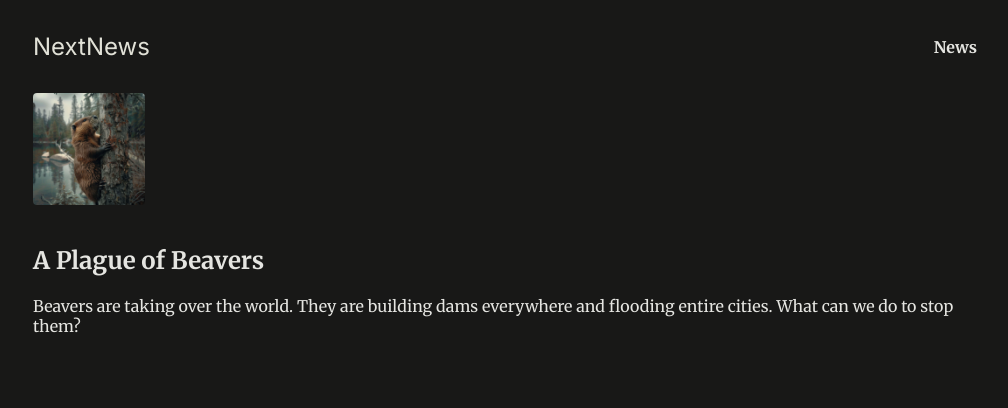
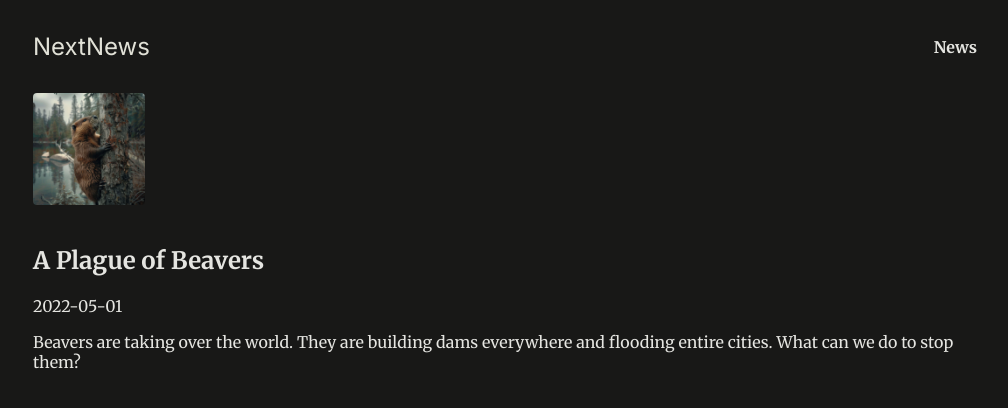
Before and after one commit to hamedmkm/deep-routing-nextjs, a Next.js app: page /news/beaver-plague in a window 1280 px wide. Shown: the top 408 px of the page, without its empty margins (127-1135 px from the left). Built offline with nearby package versions, Linux system fonts and the light colour scheme.

Commit message:
update slug

```diff
--- a/app/news/[slug]/page.js
+++ b/app/news/[slug]/page.js
@@ -1,23 +1,38 @@
-import { DUMMY_NEWS } from "@/dummy-news"
-import { notFound } from "next/navigation";
+import { DUMMY_NEWS } from '@/dummy-news';
 
+// استفاده از async برای دریافت داده‌ها
+export async function generateMetadata({ params }) {
+  // منتظر بمانید تا `params` بارگذاری شود
+  const { slug } = await params;
+  const newsItem = DUMMY_NEWS.find((item) => item.slug === slug);
 
-export default function NewsDetailPage({params}){
-    const newsSlug = params.slug
-    const newsItem = DUMMY_NEWS.find((newsItem)=> newsItem.slug === newsSlug);
+  if (!newsItem) {
+    return { title: 'News not found' }; // نمایش خطا در صورت عدم پیدا کردن
+  }
 
-    if(!newsItem) {
-        notFound();
+  return {
+    title: newsItem.title,
+    description: newsItem.content,
+  };
 }
+
+export default async function NewsDetailPage({ params }) {
+  // منتظر بمانید تا `params` بارگذاری شود
+  const { slug } = await params;
+  const newsItem = DUMMY_NEWS.find((item) => item.slug === slug);
+
+  if (!newsItem) {
+    return <div>News not found!</div>;
+  }
+
   return (
     <article className="news-article">
       <header>
         <img src={`/images/news/${newsItem.image}`} alt={newsItem.title} />
         <h1>{newsItem.title}</h1>
-        <time dateTime={newsItem.date}></time>
+        <time dateTime={newsItem.date}>{newsItem.date}</time>
       </header>
-
       <p>{newsItem.content}</p>
     </article>
-    )
+  );
 }
```
Lines whose indentation alone changed are shown as unchanged.
